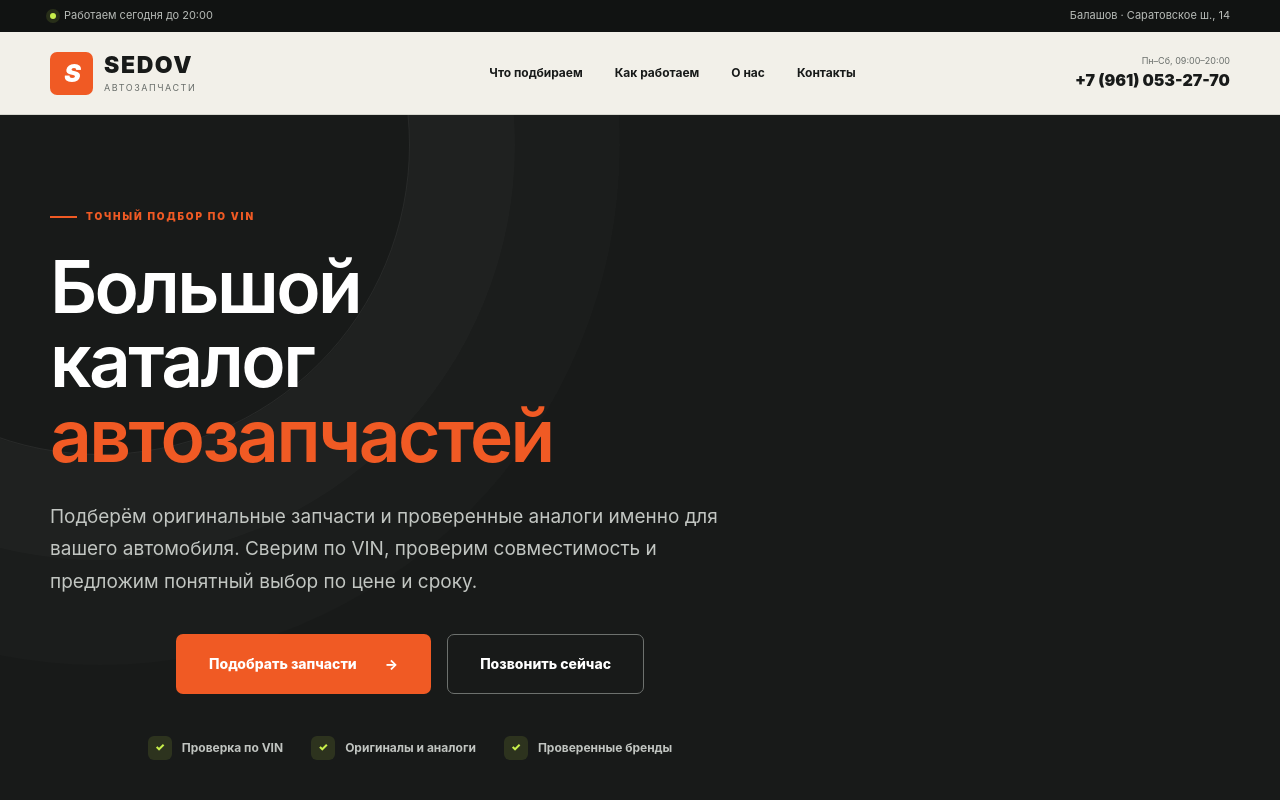
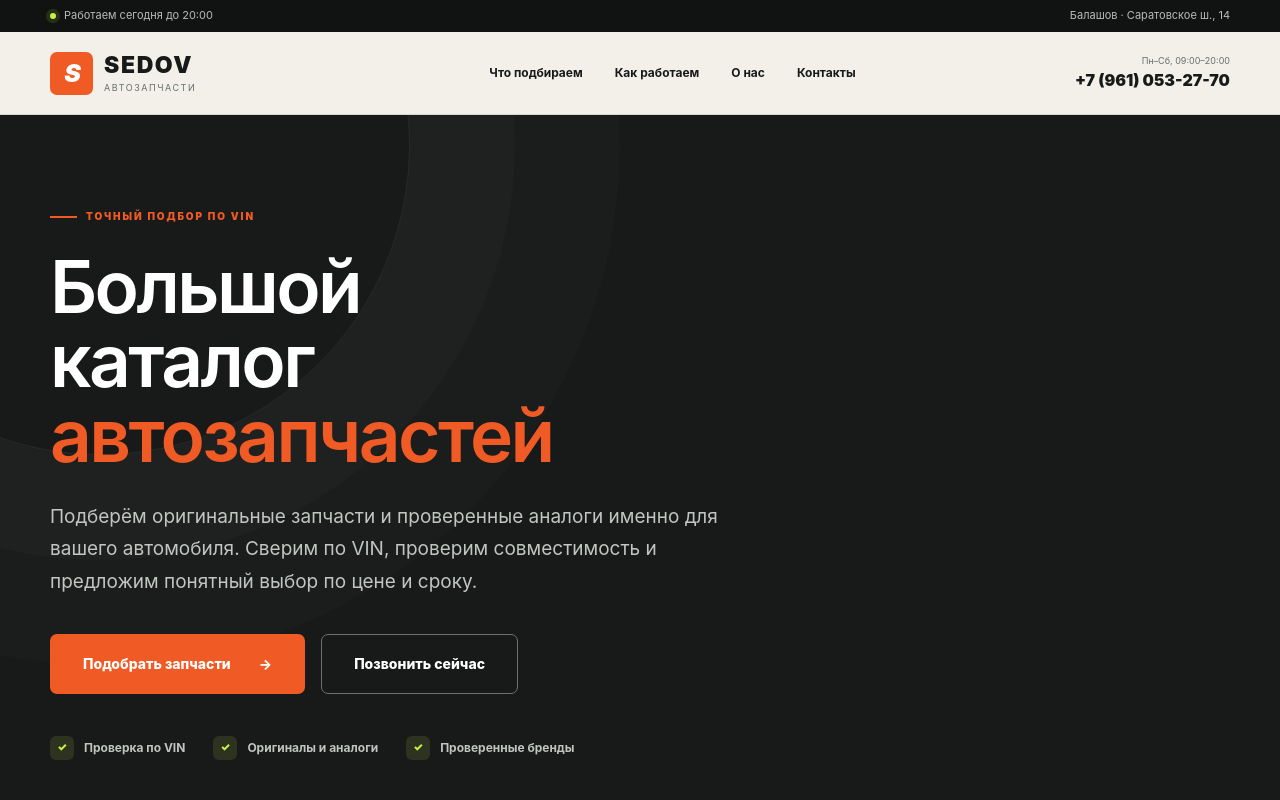
Before and after one commit to dkomandin47-lang/sedov, a Next.js app: page / in a window 1280 px wide. Shown: the top 800 px of the page. Built offline with nearby package versions, Linux system fonts and the light colour scheme.

Commit message:
fix: align hero actions with text

```diff
--- a/app/globals.css
+++ b/app/globals.css
@@ -70,7 +70,7 @@ p, li, small { text-wrap: pretty; }
 .hero-actions, .contact-actions { display: flex; align-items: center; gap: 16px; margin-top: 36px; }
 .button { min-height: 52px; display: inline-flex; align-items: center; justify-content: center; gap: 28px; padding: 0 25px; border: 1px solid transparent; border-radius: 7px; background: transparent; color: inherit; font-size: 12px; font-weight: 850; cursor: pointer; transition: transform .2s ease, background .2s ease, color .2s ease, border-color .2s ease; }
 .hero-actions .button { min-height: 60px; padding-inline: 32px; font-size: 14px; }
-.hero-actions { width: 100%; justify-content: center; }
+.hero-actions { width: 100%; justify-content: flex-start; }
 .button:hover { transform: translateY(-2px); }
 .button-primary { background: var(--orange); color: white; }
 .button-primary:hover { background: var(--orange-dark); }
@@ -81,7 +81,7 @@ p, li, small { text-wrap: pretty; }
 .button-dark { background: var(--ink); color: white; }
 .button-dark:hover { background: var(--orange); }
 .button-wide { width: 100%; }
-.hero-points { width: 100%; display: flex; flex-wrap: wrap; justify-content: center; gap: 28px; margin-top: 42px; color: #c0c4c0; font-size: 12px; font-weight: 700; }
+.hero-points { width: 100%; display: flex; flex-wrap: wrap; justify-content: flex-start; gap: 28px; margin-top: 42px; color: #c0c4c0; font-size: 12px; font-weight: 700; }
 .hero-points span { display: flex; align-items: center; gap: 10px; }
 .hero-points b { width: 24px; height: 24px; display: grid; place-items: center; border-radius: 6px; background: rgba(200,240,75,.12); color: var(--lime); font-size: 11px; }
 .hero-media { height: 510px; position: relative; overflow: hidden; border-radius: 5px 30px 5px 5px; background: #333; box-shadow: 25px 25px 0 rgba(255,255,255,.025); }
```
